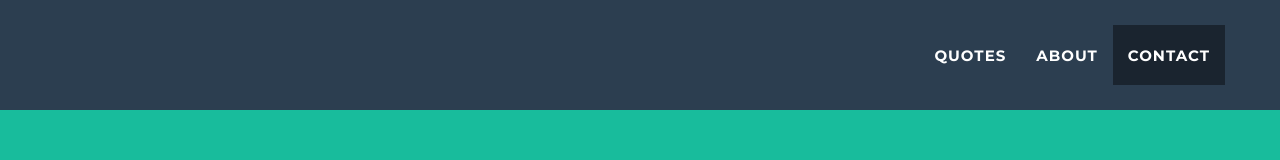
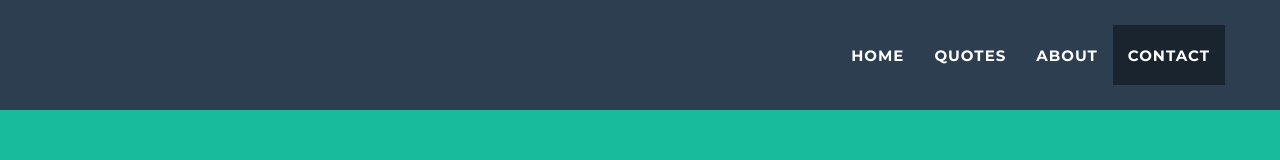
Before and after one commit to vineeth030/vattamkulamyogacenter, a plain HTML site: page index.html in a window 1280 px wide. Shown: the top 160 px of the page. Drawn offline with nearby package versions, Linux system fonts and the light colour scheme.

Commit message:
Make home navigation visible.

```diff
--- a/index.html
+++ b/index.html
@@ -50,7 +50,7 @@
             <!-- Collect the nav links, forms, and other content for toggling -->
             <div class="collapse navbar-collapse" id="bs-example-navbar-collapse-1">
                 <ul class="nav navbar-nav navbar-right">
-                    <li class="hidden">
+                    <li class="">
                         <a href="#page-top">Home</a>
                     </li>
                     <li class="page-scroll">
```
